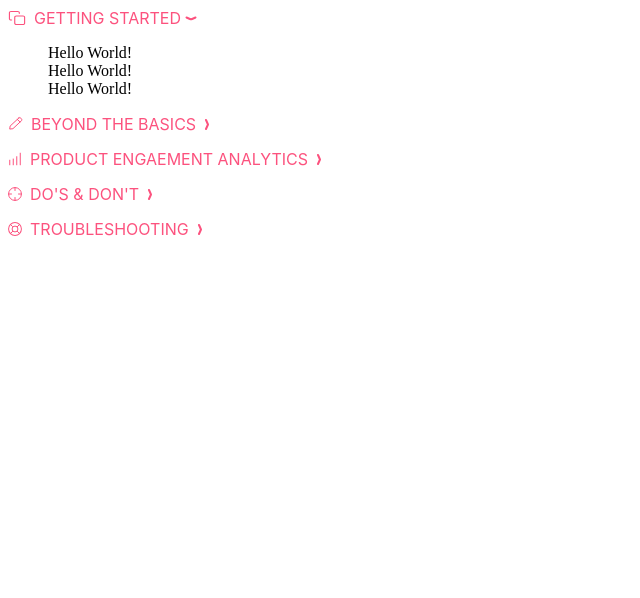
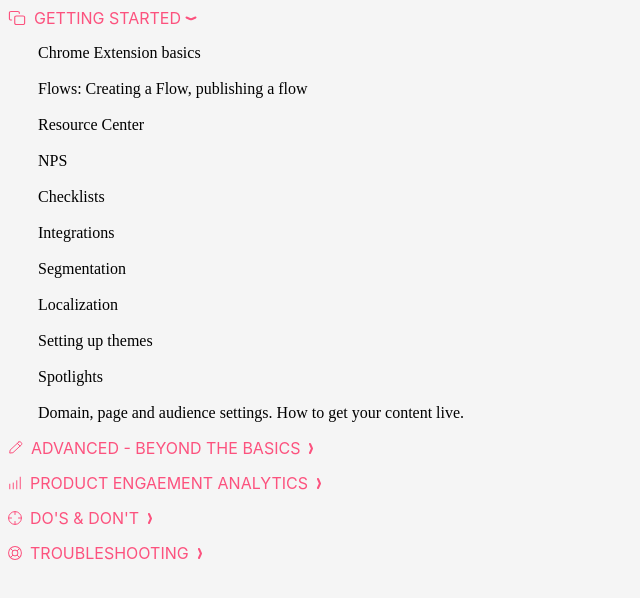
Before and after one commit to majd217/Video-Library, a plain HTML site: page index.html in a window 1280 px wide. Both pictures are taken after a click on the picture 191 px from the left and 18 px from the top of the page. Shown: the whole page, without its empty margins (0-640 px from the left). Drawn offline with Linux system fonts and the light colour scheme.

Commit message:
categories added

```diff
--- a/index.html
+++ b/index.html
@@ -13,9 +13,39 @@
                 </div>
 
                 <menu role="menu" class="item-content">
-                    <div>Hello World!</div>
-                    <div>Hello World!</div>
-                    <div>Hello World!</div>
+                    <a class="subitem" href="https://pages.userpilot.com/topics/chrome-extension-basics/">
+                        <div>Chrome Extension basics</div>
+                    </a>
+                    <a class="subitem" href="https://pages.userpilot.com/topics/flows/">
+                        <div>Flows: Creating a Flow, publishing a flow</div>
+                    </a>
+                    <a class="subitem" href="https://pages.userpilot.com/topics/resource-center/">
+                        <div>Resource Center</div>
+                    </a>
+                    <a class="subitem" href="https://pages.userpilot.com/topics/NPS/">
+                        <div>NPS</div>
+                    </a>
+                    <a class="subitem" href="https://pages.userpilot.com/topics/checklists/">
+                        <div>Checklists</div>
+                    </a>
+                    <a class="subitem" href="https://pages.userpilot.com/topics/integrations/">
+                        <div>Integrations</div>
+                    </a>
+                    <a class="subitem" href="https://pages.userpilot.com/topics/segmentation/">
+                        <div>Segmentation</div>
+                    </a>
+                    <a class="subitem" href="https://pages.userpilot.com/topics/localization/">
+                        <div>Localization</div>
+                    </a>
+                    <a class="subitem" href="https://pages.userpilot.com/topics/themes/">
+                        <div>Setting up themes</div>
+                    </a>
+                    <a class="subitem" href="https://pages.userpilot.com/topics/spotlights/">
+                        <div>Spotlights</div>
+                    </a>
+                    <a class="subitem" href="https://pages.userpilot.com/topics/page-settings/">
+                        <div>Domain, page and audience settings. How to get your content live.</div>
+                    </a>
                 </menu>
             </div>
 
@@ -23,13 +53,25 @@
             <div class="menu-item">
                 <div class="menu-header">
                     <img src="imgs/Edit.svg" alt="BTB-icon" class="menu-icons">
-                    <div class="menu-headlines">BEYOND THE BASICS</div>
+                    <div class="menu-headlines">ADVANCED - BEYOND THE BASICS</div>
                     <img class="animated-icon" src="imgs/Forward.svg">
                 </div>
                 <menu role="menu" class="item-content">
-                    <div>Hello World!</div>
-                    <div>Hello World!</div>
-                    <div>Hello World!</div>
+                    <a class="subitem" href="https://pages.userpilot.com/topics/how-to-detect-the-right-element/">
+                        <div>How to detect the right element</div>
+                    </a>
+                    <a class="subitem" href="https://pages.userpilot.com/topics/event-occurence/">
+                        <div>Event Ocuurence</div>
+                    </a>
+                    <a class="subitem" href="https://pages.userpilot.com/topics/feature-tag-triggering-heatmaps/">
+                        <div>Feature tag triggering & heatmaps</div>
+                    </a>
+                    <a class="subitem" href="https://pages.userpilot.com/topics/webhook/">
+                        <div>Webhook</div>
+                    </a>
+                    <a class="subitem" href="https://pages.userpilot.com/topics/how-to-test-my-content/">
+                        <div>How to test my content</div>
+                    </a>
                 </menu>
             </div>
 
@@ -42,9 +84,15 @@
                     <img class="animated-icon" src="imgs/Forward.svg">
                 </div>
                 <menu role="menu" class="item-content">
-                    <div>Hello World!</div>
-                    <div>Hello World!</div>
-                    <div>Hello World!</div>
+                    <a class="subitem" href="https://pages.userpilot.com/topics/feature-tag-triggering-heatmaps/">
+                        <div>Feature & Events</div>
+                    </a>
+                    <a class="subitem" href="https://pages.userpilot.com/topics/page-analytics/">
+                        <div>Page Analytics</div>
+                    </a>
+                    <a class="subitem" href="https://pages.userpilot.com/topics/goals-flow-analytics/">
+                        <div>Goals & Flow Analytics</div>
+                    </a>
                 </menu>
             </div>
 
@@ -55,9 +103,12 @@
                     <img class="animated-icon" src="imgs/Forward.svg">
                 </div>
                 <menu role="menu" class="item-content">
-                    <div>Hello World!</div>
-                    <div>Hello World!</div>
-                    <div>Hello World!</div>
+                    <a class="subitem" href="https://pages.userpilot.com/topics/how-to-onboard-your-users/">
+                        <div>Do’s & Don’ts : How to onboard your users</div>
+                    </a>
+                    <a class="subitem" href="https://pages.userpilot.com/topics/best-way-to-get-customer-feedback/">
+                        <div>Best way to get customer feedback</div>
+                    </a>
                 </menu>
             </div>
 
@@ -68,9 +119,12 @@
                     <img class="animated-icon" src="imgs/Forward.svg">
                 </div>
                 <menu role="menu" class="item-content">
-                    <div>Hello World!</div>
-                    <div>Hello World!</div>
-                    <div>Hello World!</div>
+                    <a class="subitem" href="https://pages.userpilot.com/topics/how-to-onboard-your-users/">
+                        <div>My flow is not triggering - Troubleshooting steps</div>
+                    </a>
+                    <a class="subitem" href="https://pages.userpilot.com/topics/is-userpilot-succesfully-installed/">
+                        <div>Is userpilot succesfully installed</div>
+                    </a>
                 </menu>
             </div>
         </div>
--- a/main.css
+++ b/main.css
@@ -1,5 +1,9 @@
 
 
+  body
+  {
+    background-color: #F5F5F5;
+  }
   .menu-item:not(:last-of-type)
   {
     margin-bottom: 15px;
@@ -23,6 +27,8 @@
   {
     flex-direction: column;
     display:none;
+    padding-left: 0;
+
   }
 
   .animated-icon
@@ -36,3 +42,26 @@
     transform: rotate(90deg);
     transition: transform 200ms linear;
   }
+
+  .subitem
+  {
+    padding-right: 10px;
+    padding-left: 30px;
+    /* background-color: #FC527E; */
+    width: fit-content;
+    text-decoration: none;
+    color: black;
+
+  }
+
+  .subitem:not(:last-of-type)
+  {
+    padding-bottom: 18px;
+  }
+
+  .subitem-selected
+  {
+    border-left-style: solid;
+    border-left-color: #FC527E;
+    background-color: #E7E4E4;
+  }
```
